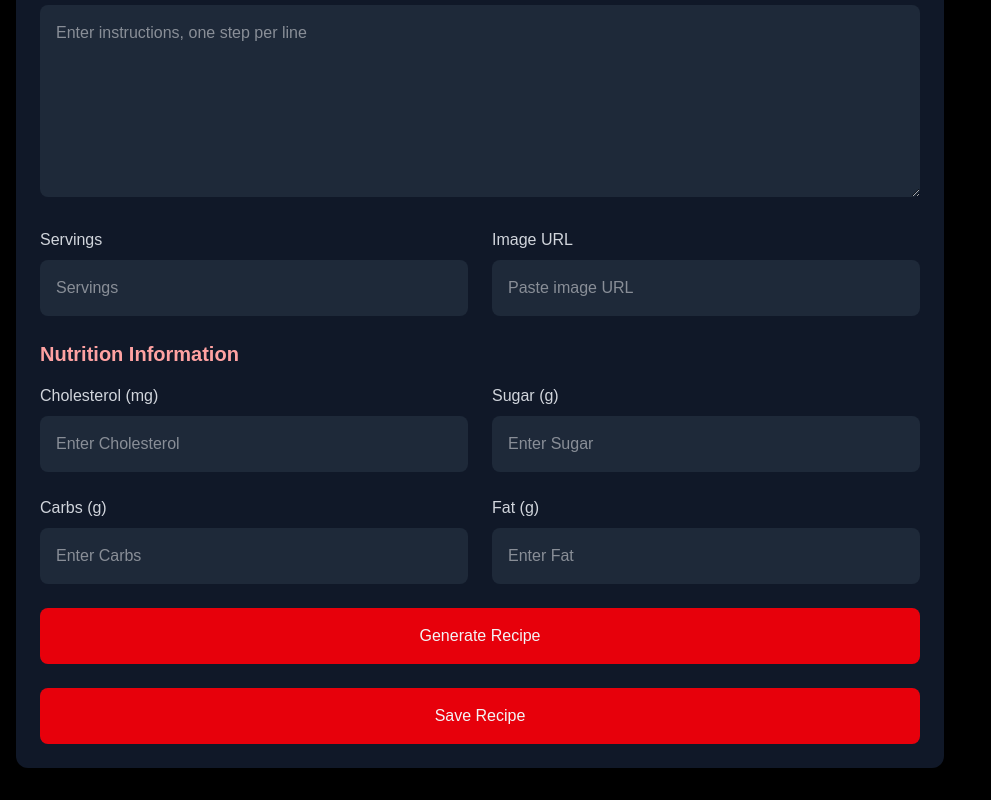
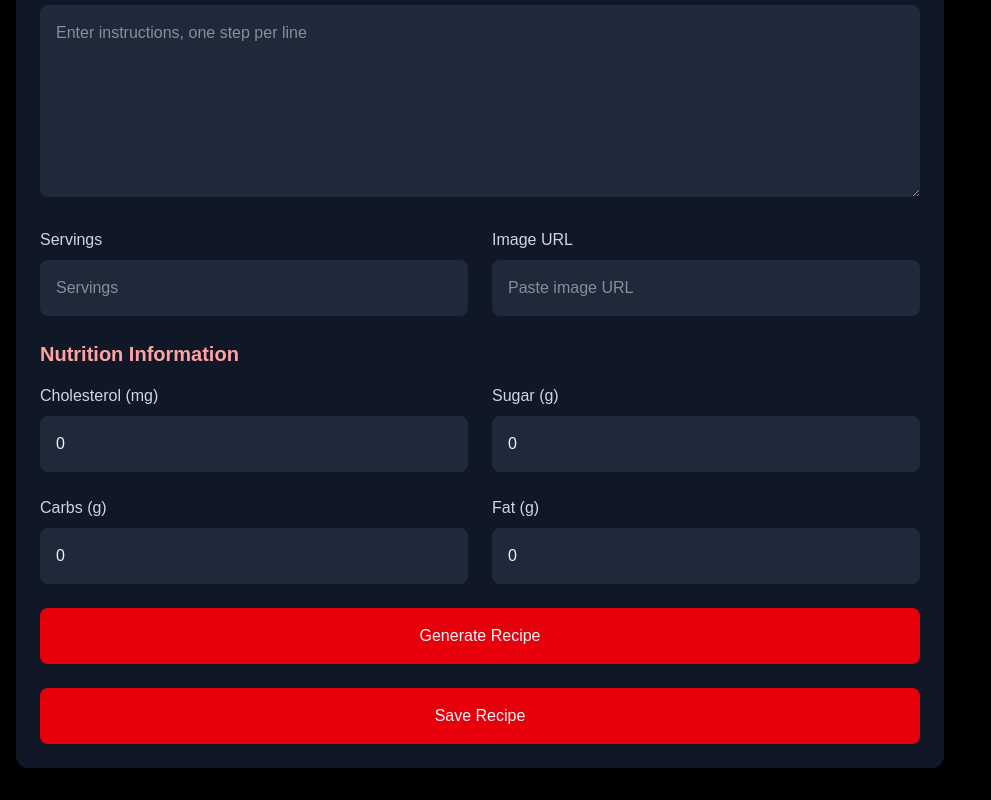
Before and after one commit to Firedynex/Minions-Project, a Next.js app in the folder teadawgs-minions-project/: page /add-recipe in a window 1280 px wide. Shown: the part 630-1430 px from the top of the page, without its empty margins (0-991 px from the left). Built offline with nearby package versions, Linux system fonts and the light colour scheme; no server answers.

Commit message:
Added carbs

```diff
--- a/teadawgs-minions-project/src/app/add-recipe/page.tsx
+++ b/teadawgs-minions-project/src/app/add-recipe/page.tsx
@@ -8,9 +8,10 @@ type Post = {
   userId: string,
   title: string,
   link: string,
-  sugar: string,
-  cholesterol: string,
-  fat: string,
+  sugar: number,
+  cholesterol: number,
+  fat: number,
+  carbs: number
   instructions: string,
   ingredients: string,
   servings: string
@@ -22,10 +23,10 @@ export default function AddRecipe() {
   const [ingredients, setIngredients] = useState<string>();
   const [instructions, setInstructions] = useState<string>();
   const [servings, setServing] = useState<string>("");
-  const [cholesterol, setCholesterol] = useState<string>("");
-  const [sugar, setSugar] = useState<string>("");
-  const [carbs, setCarbs] = useState<string>("");
-  const [fat, setFat] = useState<string>("");
+  const [cholesterol, setCholesterol] = useState<number>(0);
+  const [sugar, setSugar] = useState<number>(0);
+  const [carbs, setCarbs] = useState<number>(0);
+  const [fat, setFat] = useState<number>(0);
   const [imageUrl, setImageUrl] = useState<string>("");
   const [badQuery, setBadQuery] = useState<boolean>(false);
 
@@ -102,6 +103,7 @@ export default function AddRecipe() {
         sugar: sugar,
         cholesterol: cholesterol,
         fat: fat,
+        carbs: carbs,
         instructions: instructions || "",
         ingredients: ingredients || "",
         servings: servings
--- a/teadawgs-minions-project/src/components/ui-elements/UserPost.tsx
+++ b/teadawgs-minions-project/src/components/ui-elements/UserPost.tsx
@@ -217,10 +217,6 @@ export default function UserPost({userPost} : UserPostsProps) {
             </div>
           </div>
         )}
-        {showDescription && (
-
-        )
-        }
     </div>
   );
 }
```
